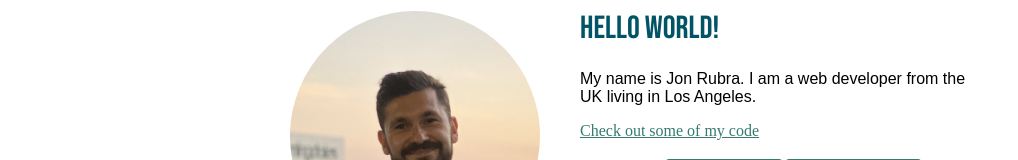
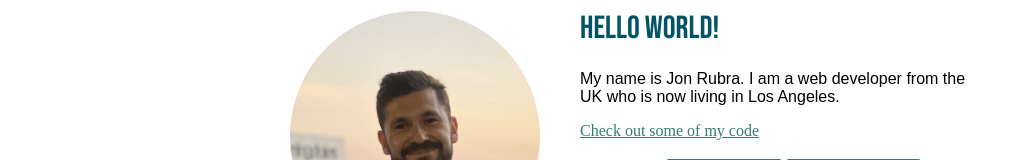
Before and after one commit to Jonnits/Portfolio-Website, a plain HTML site: page index.html in a window 1280 px wide. Shown: the part 131-291 px from the top of the page, without its empty margins (0-1018 px from the left). Drawn offline with nearby package versions, Linux system fonts and the light colour scheme.

Commit message:
If applied, this commit will have updated the bio text on my Home page.

```diff
--- a/index.html
+++ b/index.html
@@ -46,7 +46,7 @@
       <img src="img/profile_portrait.png" class="profile_portrait" alt="Jon Rubra profile portrait">
 <!-- homepage text -->
         <h1 class="bebas-neue-regular">Hello World!</h1>
-        <p>My name is Jon Rubra. I am a <span>web</span> developer from the UK living in Los Angeles.</p>
+        <p>My name is Jon Rubra. I am a <span>web</span> developer from the UK who is now living in Los Angeles.</p>
 <!-- link to code -->
         <a href="#">Check out some of my code</a>
         <br><br>
```
